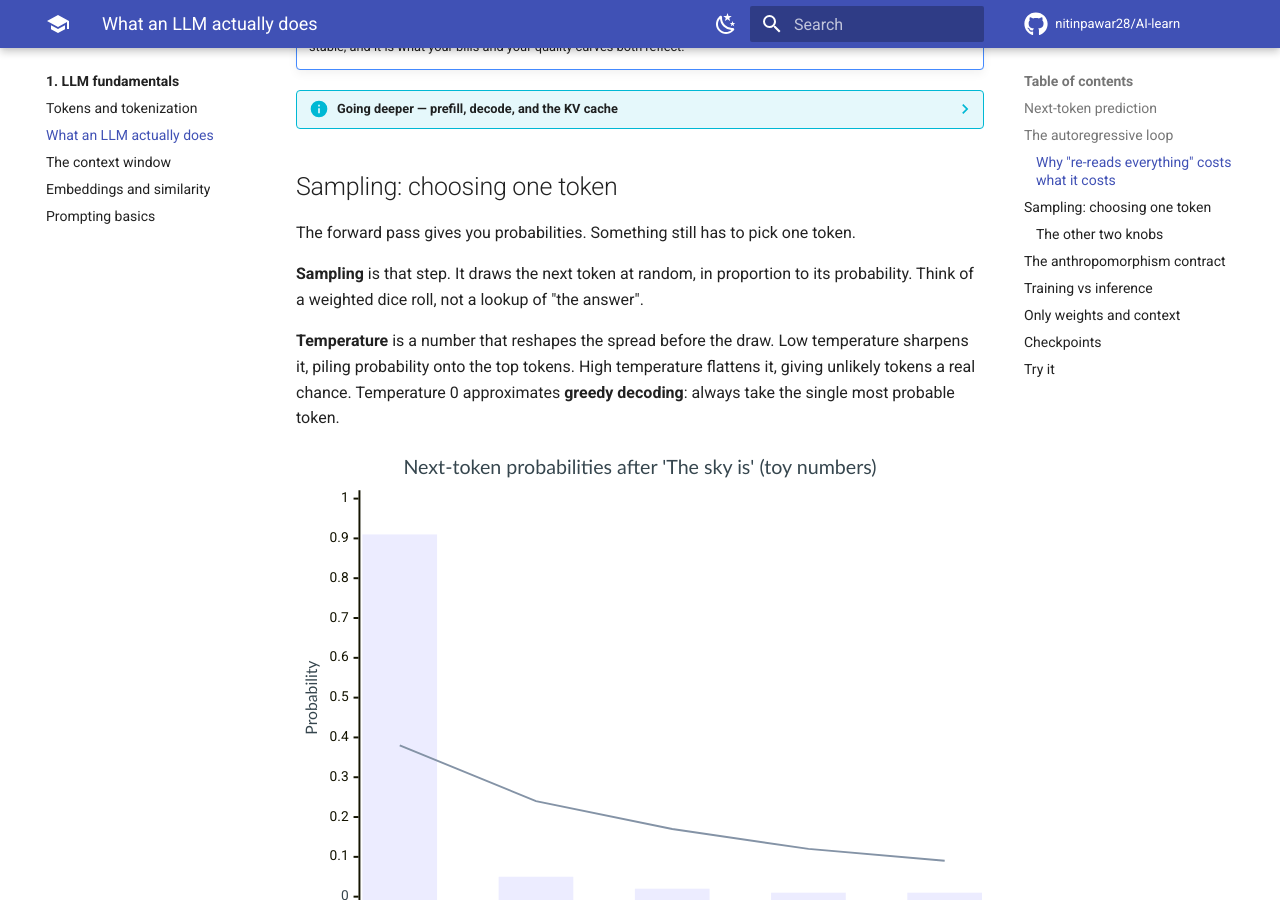
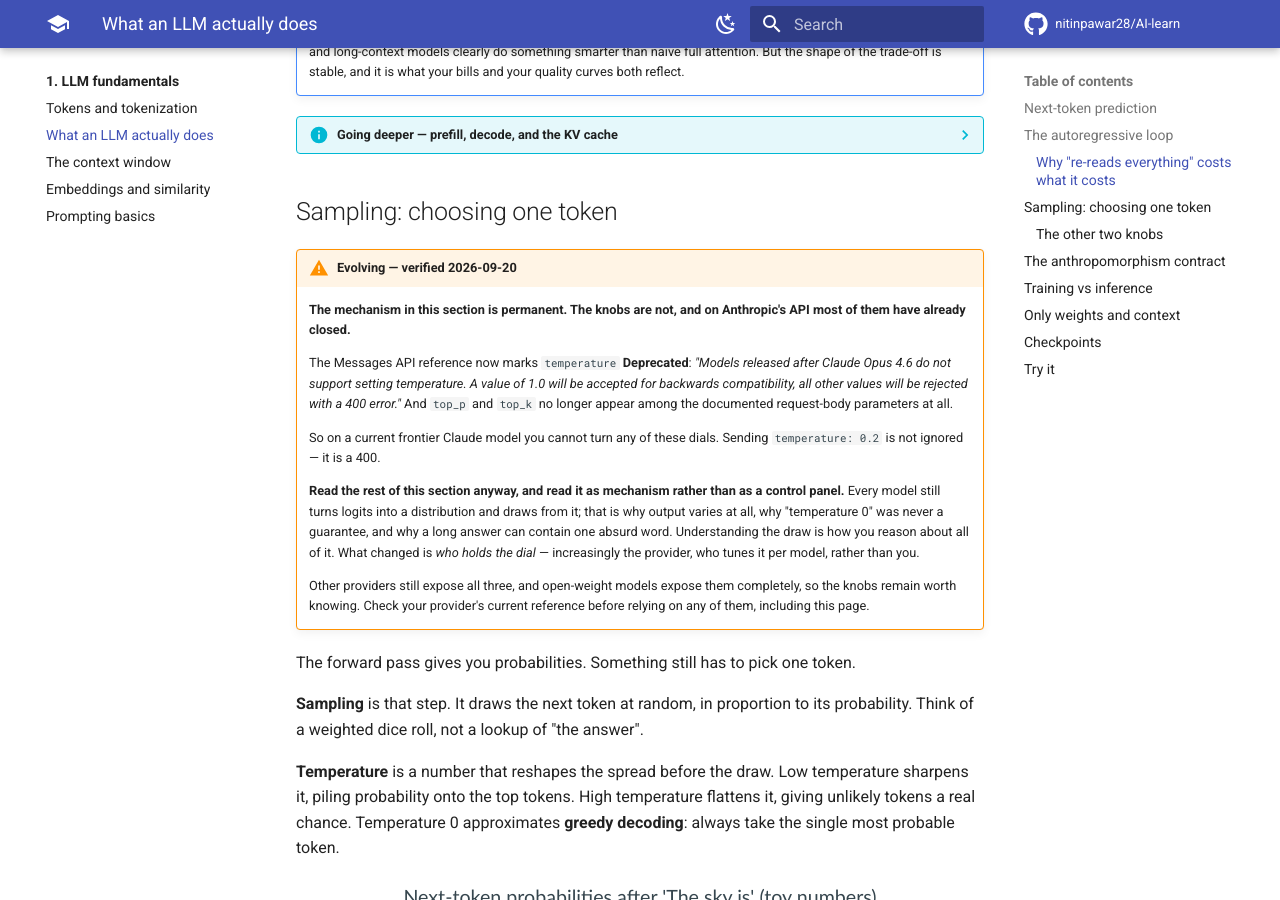
Before and after one commit to nitinpawar28/AI-learn, an MkDocs documentation site: the page built from docs/part1-fundamentals/what-llms-do.md, in a window 1280 px wide and 900 px high, scrolled down 3246 px. Built offline with MkDocs 1.6.1 and Material for MkDocs 9.7.7, drawn with Linux system fonts in a browser that asks for light colours; comment, search, counter and statistics services are not loaded; some of the changed text lies outside the part shown.

Commit message:
content: the sampling knobs this chapter teaches are being withdrawn
The chapter promised the reader they would "use temperature, top-p, and top-k as real
controls rather than mystery knobs". On a current frontier Claude model they cannot.

Verified against the Messages API reference today, not from memory. temperature is
marked Deprecated: "Models released after Claude Opus 4.6 do not support setting
temperature. A value of 1.0 will be accepted for backwards compatibility, all other
values will be rejected with a 400 error." And top_p and top_k no longer appear among
the documented request-body parameters at all. Sending temperature: 0.2 is not ignored,
it is a 400.

Adds an Evolving box in the site's own convention, at the head of the sampling section
so a reader meets the caveat before the material rather than after it.

What the box is careful NOT to do is retract the chapter. The mechanism is permanent and
this is still the best place on the site to learn it: every model turns logits into a
distribution and draws from it, which is why output varies at all, why "temperature 0"
was never a guarantee, and why a long answer can contain one absurd word. What changed
is who holds the dial - increasingly the provider, tuning per model, rather than you.
The framing shifts from control panel to mechanism.

Three other places contradicted the box and are fixed with it:

- the learning objective, which promised controls;
- "that adaptiveness is why top-p is the better default, and why most APIs put it front
  and center", which is now false for the API this site most often cites;
- the Try it exercise, which sent the reader to "any chat playground or API with a
  temperature control" and would now hand some readers a 400. It names the constraint
  and points at an open-weight model instead - and that constraint is itself the lesson:
  the mechanism is everywhere, the dial is not.

mkdocs build --strict: clean.

````diff
--- a/docs/part1-fundamentals/what-llms-do.md
+++ b/docs/part1-fundamentals/what-llms-do.md
@@ -6,7 +6,7 @@
 
 - describe, step by step, what happens between sending a prompt and getting a reply;
 - explain why long context costs what it costs, and what the KV cache changes;
-- use temperature, top-p, and top-k as real controls rather than mystery knobs;
+- explain what temperature, top-p and top-k do to the draw — and why frontier providers are taking them away;
 - turn sentences like "the model understood the question" into precise, testable claims.
 
 This chapter builds on [tokens and tokenization](tokens.md). Everything below works on tokens, never on raw text.
@@ -99,6 +99,17 @@
 
 ## Sampling: choosing one token
 
+!!! warning "Evolving — verified 2026-09-20"
+    **The mechanism in this section is permanent. The knobs are not, and on Anthropic's API most of them have already closed.**
+
+    The Messages API reference now marks `temperature` **Deprecated**: *"Models released after Claude Opus 4.6 do not support setting temperature. A value of 1.0 will be accepted for backwards compatibility, all other values will be rejected with a 400 error."* And `top_p` and `top_k` no longer appear among the documented request-body parameters at all.
+
+    So on a current frontier Claude model you cannot turn any of these dials. Sending `temperature: 0.2` is not ignored — it is a 400.
+
+    **Read the rest of this section anyway, and read it as mechanism rather than as a control panel.** Every model still turns logits into a distribution and draws from it; that is why output varies at all, why "temperature 0" was never a guarantee, and why a long answer can contain one absurd word. Understanding the draw is how you reason about all of it. What changed is *who holds the dial* — increasingly the provider, who tunes it per model, rather than you.
+
+    Other providers still expose all three, and open-weight models expose them completely, so the knobs remain worth knowing. Check your provider's current reference before relying on any of them, including this page.
+
 The forward pass gives you probabilities. Something still has to pick one token.
 
 **Sampling** is that step. It draws the next token at random, in proportion to its probability. Think of a weighted dice roll, not a lookup of "the answer".
@@ -133,7 +144,7 @@
 - **Top-k** keeps only the `k` most probable tokens and throws away the rest. It is simple, and blunt. `k = 40` is far too generous when the model is confident, and far too strict when it is genuinely unsure.
 - **Top-p**, also called nucleus sampling, sorts tokens by probability and keeps just enough to reach a running total of `p` — say 0.9. So the number of survivors *adapts*. Where the model is confident, the top one or two tokens already reach 0.9 and everything else is cut. Where it is unsure, the pool stays wide.
 
-That adaptiveness is why top-p is the better default, and why most APIs put it front and center.
+That adaptiveness is why top-p is the better default wherever you still get the choice. It is also why, where a provider has taken the knobs away, top-p is the one it most likely tuned on your behalf.
 
 ```mermaid
 flowchart LR
@@ -304,7 +315,7 @@
 
 ## Try it
 
-Measure temperature's effect directly. Any chat playground or API with a temperature control works.
+Measure temperature's effect directly. You need a playground or API that still **exposes** a temperature control — per the box above, current frontier Claude models reject anything but `1.0`, so reach for an open-weight model or another provider. That constraint is itself the lesson: the mechanism is everywhere, the dial is not.
 
 1. Pick a prompt with many acceptable answers:
 
````
